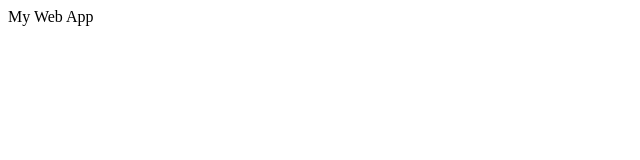
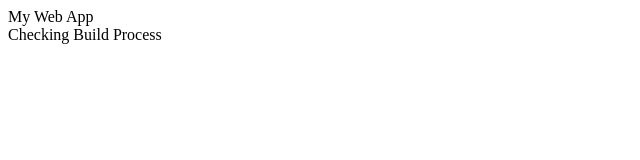
Before and after one commit to karandhanwani16/my-web-app, a React (Vite) app: page / in a window 1280 px wide. Shown: the top 160 px of the page, without its empty margins (0-640 px from the left). Built offline with nearby package versions, Linux system fonts and the light colour scheme.

Commit message:
checking build trigger

```diff
--- a/src/App.jsx
+++ b/src/App.jsx
@@ -2,7 +2,10 @@ import React from 'react'
 
 const App = () => {
   return (
-    <div>My Web App</div>
+    <div>
+      <div>My Web App</div>
+      <div>Checking Build Process</div>
+    </div>
   )
 }
 
```
